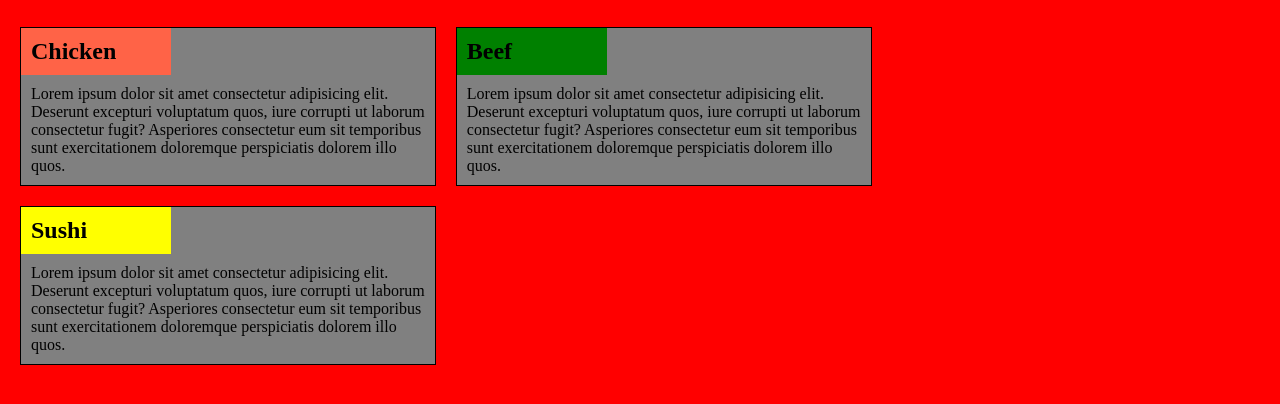
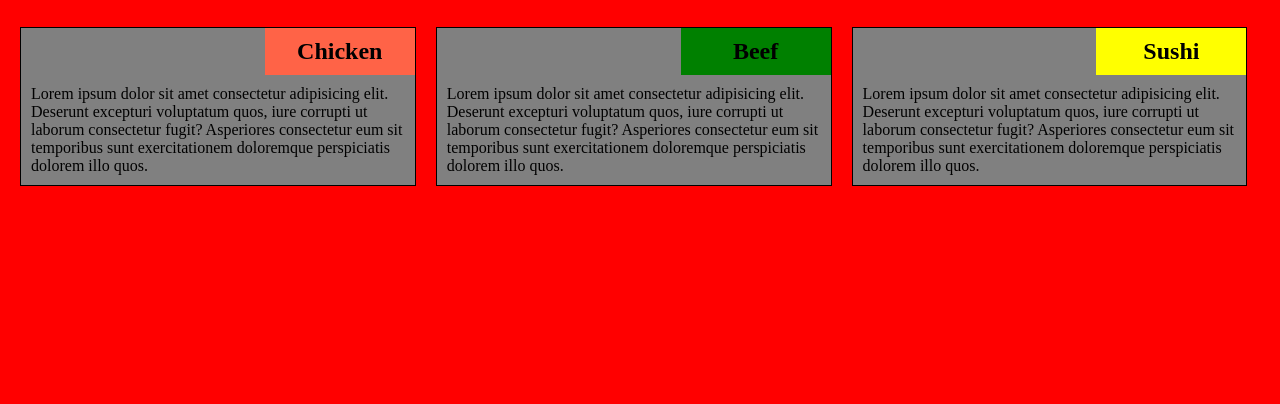
Before and after one commit to aryanguptaSG/assignments, a plain HTML site: page module2-solution/index.html in a window 1280 px wide. Shown: the part 60-464 px from the top of the page. Drawn offline with Linux system fonts and the light colour scheme.

Commit message:
Update index.html

```diff
--- a/module2-solution/index.html
+++ b/module2-solution/index.html
@@ -18,27 +18,54 @@
 
 	<div class="container">
 		<div class="row">
-			<div class="section col-lg-4 col-md-6 col-sm-12">
-				<h2 class="chicken">Chicken</h2>
-				<p>Lorem ipsum dolor sit amet consectetur adipisicing elit. Deserunt excepturi
+			<div class="col-lg-4 col-md-6 col-sm-12">
+				<div class="section">
+					<div class="sectiontitle chicken">
+						<h2>Chicken</h2>
+					</div>
+
+					<div>
+						<p>Lorem ipsum dolor sit amet consectetur adipisicing elit. Deserunt excepturi
 					voluptatum quos, iure corrupti ut laborum consectetur fugit? Asperiores
 					consectetur eum sit temporibus sunt exercitationem doloremque perspiciatis
 					 dolorem illo quos.</p>
+					</div>
+
+				</div>
 			</div>
-			<div class="section col-lg-4 col-md-6 col-sm-12">
-				<h2 class="beef">Beef</h2>
-				<p>Lorem ipsum dolor sit amet consectetur adipisicing elit. Deserunt excepturi
+
+			<div class="col-lg-4 col-md-6 col-sm-12">
+				<div class="section">
+					<div class="sectiontitle beef">
+						<h2>Beef</h2>
+					</div>
+
+					<div>
+						<p>Lorem ipsum dolor sit amet consectetur adipisicing elit. Deserunt excepturi
 					voluptatum quos, iure corrupti ut laborum consectetur fugit? Asperiores
 					consectetur eum sit temporibus sunt exercitationem doloremque perspiciatis
 					 dolorem illo quos.</p>
+					</div>
+
+				</div>
 			</div>
-			<div class="section col-lg-4 col-md-12 col-sm-12">
-				<h2 class="sushi">Sushi</h2>
-				<p>Lorem ipsum dolor sit amet consectetur adipisicing elit. Deserunt excepturi
+
+			<div class="col-lg-4 col-md-12 col-sm-12">
+				<div class="section">
+					<div class="sectiontitle sushi">
+						<h2>Sushi</h2>
+					</div>
+
+					<div>
+						<p>Lorem ipsum dolor sit amet consectetur adipisicing elit. Deserunt excepturi
 					voluptatum quos, iure corrupti ut laborum consectetur fugit? Asperiores
 					consectetur eum sit temporibus sunt exercitationem doloremque perspiciatis
 					 dolorem illo quos.</p>
+					</div>
+
+				</div>
 			</div>
+
 		</div>
 	</div>
 </body>
```
